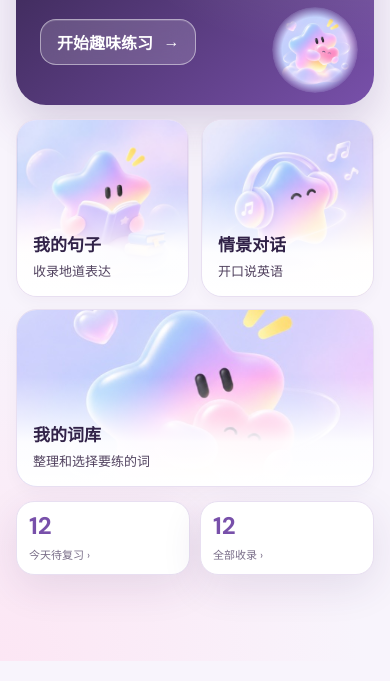
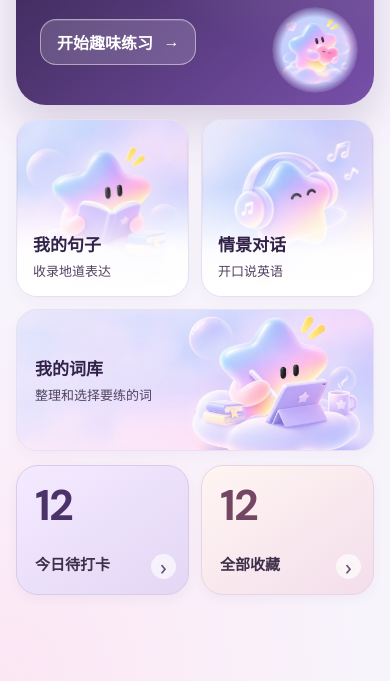
Before and after one commit to wangzhiqiao-happy/wangzhiqiao-happy.github.io, a plain HTML site: page index.html in a window 390 px wide. Shown: the part 389-1070 px from the top of the page. Drawn offline with Linux system fonts and the light colour scheme.

Commit message:
Refresh check-in and collection cards with tablet star library artwork

```diff
--- a/index.html
+++ b/index.html
@@ -46,6 +46,17 @@
     .practice-feature{min-height:0}.practice-feature p{margin-bottom:22px}
     .practice-actions{display:flex;align-items:flex-end;justify-content:space-between;width:100%;gap:8px}
     .practice-actions img{width:clamp(64px,22vw,104px);aspect-ratio:1;object-fit:cover;border-radius:50%;mask-image:radial-gradient(ellipse,#000 54%,transparent 73%);-webkit-mask-image:radial-gradient(ellipse,#000 54%,transparent 73%);margin:-12px -8px -12px 0}
+    #openLibrary{grid-column:1/-1;min-height:clamp(142px,36vw,240px);justify-content:center;padding:20px clamp(18px,4vw,32px)}
+    #openLibrary .entry-art{object-position:70% 46%}
+    #openLibrary::after{background:linear-gradient(90deg,#f7effb88,transparent 56%)}
+    .home .stats{gap:12px}
+    .home .stats .stat{position:relative;display:flex;flex-direction:column;align-items:flex-start;justify-content:space-between;gap:12px;min-height:130px;padding:18px!important;border-radius:22px;background:linear-gradient(145deg,#f4eaff,#e3d7f5);border:1px solid #d9cbe9;box-shadow:0 4px 12px #4730590c}
+    .home .stats #openCollection{background:linear-gradient(145deg,#fff5f2,#f3deeb);border-color:#e8d5df}
+    .home .stats .num{font-size:clamp(42px,11vw,60px);line-height:1;letter-spacing:-.04em;font-variant-numeric:tabular-nums;color:#4b3369}
+    .home .stats #openCollection .num{color:#734762}
+    .home .stats .label{font-size:15px;line-height:1.4;font-weight:700;margin:0;color:#3e304a}
+    .home .stats .stat::after{content:"›";position:absolute;right:12px;bottom:15px;width:25px;height:25px;display:grid;place-items:center;background:#ffffffa6;color:#644c70;border-radius:50%;font:22px/1 system-ui}
+    .home .stats .stat:focus-visible{outline:3px solid var(--green);outline-offset:2px}
   </style>
 </head>
 <body>
@@ -55,11 +66,11 @@
       <div class="home-heading"><div><small>YOUR ENGLISH SPACE</small><h1>今天，拾一点新收获</h1></div><button class="settings-shortcut" id="openSettings" type="button" aria-label="打开设置">⚙</button></div>
       <button class="capture-entry" id="openAdd" type="button"><span class="capture-plus">＋</span><span class="capture-copy"><b>开启拾词</b><small>从相册、截图或手动收录新词</small></span><span class="entry-chevron">›</span></button>
       <article class="practice-feature"><div class="eyebrow">DAILY PLAY</div><h2>趣味练习</h2><p id="heroText">把收集的词用翻译、听音、配对和跟读练熟。</p><div class="practice-actions"><button class="practice-start" id="startReview" type="button">开始趣味练习 <span>→</span></button><img src="./practice-heart.jpg" alt=""></div></article>
-      <div class="feature-grid"><button class="feature-card" id="openSentences" type="button"><img class="entry-art" src="./sentence-reader.jpg" alt=""><b>我的句子</b><small>收录地道表达</small></button><button class="feature-card" id="openTalk" type="button"><img class="entry-art" src="./dialogue-listener.jpg" alt=""><b>情景对话</b><small>开口说英语</small></button><button class="feature-card" id="openLibrary" type="button"><img class="entry-art" src="./practice-heart.jpg" alt=""><b>我的词库</b><small>整理和选择要练的词</small></button></div>
+      <div class="feature-grid"><button class="feature-card" id="openSentences" type="button"><img class="entry-art" src="./sentence-reader.jpg" alt=""><b>我的句子</b><small>收录地道表达</small></button><button class="feature-card" id="openTalk" type="button"><img class="entry-art" src="./dialogue-listener.jpg" alt=""><b>情景对话</b><small>开口说英语</small></button><button class="feature-card" id="openLibrary" type="button"><img class="entry-art" src="./library-tablet-star.jpg" alt=""><b>我的词库</b><small>整理和选择要练的词</small></button></div>
       <div class="practice-options"><label>每轮练习 <select id="practiceCount"><option value="5">5 个词</option><option value="10">10 个词</option><option value="20">20 个词</option><option value="all">全部单词</option></select></label><label><input type="checkbox" id="randomAll" checked> 从整个词库随机抽取</label></div>
-      <div class="stats"><button class="stat collection-button" id="openDue" type="button"><div class="num" id="dueCount">0</div><div class="label">今天待复习 ›</div></button><button class="stat collection-button" id="openCollection" type="button"><div class="num" id="totalCount">0</div><div class="label">全部收录 ›</div></button></div>
+      <div class="stats"><button class="stat collection-button" id="openDue" type="button"><div class="num" id="dueCount">0</div><div class="label">今日待打卡</div></button><button class="stat collection-button" id="openCollection" type="button"><div class="num" id="totalCount">0</div><div class="label">全部收藏</div></button></div>
     </section>
-    <section class="section" id="librarySection"><div class="section-head"><div><h2>我的词库</h2><small>勾选右上角，选择本次练习的词</small></div><button class="btn ghost" id="calendarBtn">设每日提醒</button></div><div class="library-filters"><input id="librarySearch" placeholder="搜索英文或中文"><select id="libraryFilter"><option value="all">全部单词</option><option value="due">今天待复习</option><option value="new">新收录</option><option value="learning">学习中</option><option value="mastered">已熟练</option></select></div><div class="review-select"><input type="checkbox" id="selectAllDue" checked><label for="selectAllDue" id="selectedSummary">本次练习的词已全选</label><button class="btn ghost" id="startSelected">练习选中词</button></div><div class="grid" id="wordGrid"></div></section>
+    <section class="section" id="librarySection"><div class="section-head"><div><h2>我的词库</h2><small>勾选右上角，选择本次练习的词</small></div><button class="btn ghost" id="calendarBtn">设每日提醒</button></div><div class="library-filters"><input id="librarySearch" placeholder="搜索英文或中文"><select id="libraryFilter"><option value="all">全部单词</option><option value="due">今日待打卡</option><option value="new">新收录</option><option value="learning">学习中</option><option value="mastered">已熟练</option></select></div><div class="review-select"><input type="checkbox" id="selectAllDue" checked><label for="selectAllDue" id="selectedSummary">本次练习的词已全选</label><button class="btn ghost" id="startSelected">练习选中词</button></div><div class="grid" id="wordGrid"></div></section>
   </main>
 
   <aside class="install-card" id="installCard"><img class="install-icon" src="./melfy-star-192.png" alt="拾词图标"><div class="install-copy"><b>把「拾词」装到 iPhone</b><small>桌面图标 · 全屏打开 · 支持离线复习</small></div><button class="btn" id="installHelp">安装</button><button class="install-close" id="dismissInstall" aria-label="关闭">✕</button></aside>
@@ -70,8 +81,8 @@
   <div class="overlay" id="sentencesOverlay"><section class="sheet"><div class="sheet-head"><h2>我的句子</h2><button class="close" data-close="sentencesOverlay">✕</button></div><p>收录地道表达，练习时会和单词混合出现。</p><form id="sentenceForm" class="edit-fields"><label>英文句子<textarea id="sentenceEnglish" required placeholder="例如：That sounds like a plan."></textarea></label><label>中文意思<textarea id="sentenceChinese" required placeholder="可以自动翻译，再按你的理解修改"></textarea></label><button class="btn ghost" type="button" id="translateSentence">自动翻译</button><button class="btn" type="submit" id="saveSentence">收录句子</button></form><div class="sentence-list" id="sentenceList"></div></section></div>
   <div class="overlay" id="settingsOverlay"><section class="sheet"><div class="sheet-head"><h2>练习与外观设置</h2><button class="close" data-close="settingsOverlay">✕</button></div><section class="settings-row"><b>词库备份</b><small id="backupStatus">词和句子保存在当前设备的这个入口。换入口前可以先导出。</small><button class="btn ghost" id="exportDeck">导出词和句子</button><button type="button" class="btn ghost" id="restoreReduction">找回上次减少的条目</button><label>合并已有备份<input type="file" id="importDeck" accept=".json,application/json"></label></section><div id="settingsPractice"></div><div class="settings-row"><label for="sentenceCount">每轮句子</label><select id="sentenceCount"><option value="0">暂不练句子</option><option value="2">2 句</option><option value="5">5 句</option><option value="all">全部句子</option></select></div><div class="settings-row"><label for="themeSelect">界面主题</label><select id="themeSelect"><option value="purple">薰衣草紫</option><option value="blue">晴空蓝</option><option value="peach">蜜桃粉</option><option value="mint">薄荷绿</option><option value="custom">自选颜色</option></select><input type="color" id="customColor" value="#7850aa" aria-label="选择主题颜色"></div><p class="ocr-status">设置会保存在这台设备上。</p></section></div>
   <div class="overlay" id="progressOverlay"><section class="sheet"><div class="sheet-head"><h2>我的学习进度</h2><button class="close" data-close="progressOverlay">✕</button></div><div id="progressDetails" class="progress-details"></div><button class="btn" id="progressPractice">继续练习</button></section></div>
-  <div class="overlay" id="dueOverlay"><section class="sheet due-sheet"><div class="sheet-head"><div><small class="due-kicker">TODAY'S FOCUS</small><h2>今天待复习</h2></div><button class="close" data-close="dueOverlay">✕</button></div><p class="due-intro">这些词到了该再见一面的时间。先听一遍，再选择今天想练的。</p><label><input type="checkbox" id="dueAll"> 全选今天的词</label><div id="dueList" class="due-list"></div><button class="btn due-start" id="dueStart" type="button">练习今天的词</button></section></div>
-  <div class="overlay" id="collectionOverlay"><section class="sheet"><div class="sheet-head"><h2>我的收藏 <small id="collectionCount"></small></h2><button class="close" data-close="collectionOverlay">✕</button></div><div id="collectionList" class="collection-list"></div></section></div>
+  <div class="overlay" id="dueOverlay"><section class="sheet due-sheet"><div class="sheet-head"><div><small class="due-kicker">TODAY'S FOCUS</small><h2>今日待打卡</h2></div><button class="close" data-close="dueOverlay">✕</button></div><p class="due-intro">这些词到了该再见一面的时间。先听一遍，再选择今天想练的。</p><label><input type="checkbox" id="dueAll"> 全选今天的词</label><div id="dueList" class="due-list"></div><button class="btn due-start" id="dueStart" type="button">练习今天的词</button></section></div>
+  <div class="overlay" id="collectionOverlay"><section class="sheet"><div class="sheet-head"><h2>全部收藏 <small id="collectionCount"></small></h2><button class="close" data-close="collectionOverlay">✕</button></div><div id="collectionList" class="collection-list"></div></section></div>
 
   <div class="overlay" id="reviewOverlay"><section class="review-sheet"><div class="sheet-head"><div><b>今日测试</b> <small id="reviewIndex"></small></div><button class="close" data-close="reviewOverlay">✕</button></div><div class="progress"><i id="progressBar"></i></div><article class="quiz"><div class="stage-pill" id="testStage">第 1 关 · 选择翻译</div><button class="speak" id="quizSpeak" aria-label="播放标准发音">🔊</button><div class="big" id="quizWord"></div><div class="phonetic" id="quizPhonetic"></div><div class="choice-grid" id="meaningChoices"></div><div id="matchPane" class="match-pane"></div><div class="pronunciation-pane" id="pronunciationPane"><button class="pronounce-mic" id="pronounceMic" aria-label="开始发音测试">🎙</button><b id="pronouncePrompt">点击麦克风，读出上面的单词</b><div class="heard" id="heardText"></div><div class="test-note">判断依据：语音识别是否正确听成这个词；它不是专业音素评分。</div><button class="btn ghost" id="selfPronounce">我已跟读，继续</button><button class="btn ghost" id="skipPronounce">暂时跳过</button></div><div class="test-feedback" id="testFeedback"></div><button class="btn test-next" id="testNext">继续下一题</button></article></section></div>
 
--- a/service-worker.js
+++ b/service-worker.js
@@ -1,5 +1,5 @@
-const CACHE='shici-app-v27';
-const CORE=["./melfy-star-180.png","./melfy-star-48.png","./practice-heart.jpg","./sentence-reader.jpg","./dialogue-listener.jpg","./share-star.jpg","./","./index.html","./manifest.webmanifest","./melfy-star-192.png","./melfy-star-512.png","./audio-map.json","./audio/293028aa6ff9.m4a","./audio/98b9f3569789.m4a","./audio/3ce2e832336a.m4a","./audio/a473593df4b4.m4a","./audio/092d152e4446.m4a","./audio/c8158837c0d3.m4a","./audio/9c92ad25076f.m4a","./audio/36e473c8b75b.m4a","./audio/08c406094e33.m4a","./audio/3894e2077240.m4a","./audio/f26b63d628c9.m4a","./audio/540047a3d063.m4a","./audio/451e94b00ee0.m4a","./audio/5d9197ce0f68.m4a","./audio/69e9bba5cb84.m4a","./audio/37179c478b85.m4a","./audio/23b33a9e8268.m4a","./audio/619cda04595c.m4a","./audio/be70075e8ff2.m4a","./audio/287c8b8d25e7.m4a","./audio/7ab62d51d665.m4a","./audio/d70fb94f593b.m4a","./audio/2503013eeaa7.m4a","./audio/6e2366457272.m4a","./audio/57a5e7e3c23d.m4a","./audio/242f5f84eb55.m4a","./audio/ff196d878e67.m4a","./audio/a62879e46f90.m4a","./audio/13edbc1edb31.m4a","./audio/1b6d0571c586.m4a","./audio/0134b91dc083.m4a","./audio/be50ee372386.m4a","./audio/c4bb5c77ab40.m4a","./audio/8319380a0fe0.m4a","./audio/4012dc370a4d.m4a","./audio/198651e3dcbb.m4a"];
+const CACHE='shici-app-v28';
+const CORE=["./library-tablet-star.jpg","./melfy-star-180.png","./melfy-star-48.png","./practice-heart.jpg","./sentence-reader.jpg","./dialogue-listener.jpg","./share-star.jpg","./","./index.html","./manifest.webmanifest","./melfy-star-192.png","./melfy-star-512.png","./audio-map.json","./audio/293028aa6ff9.m4a","./audio/98b9f3569789.m4a","./audio/3ce2e832336a.m4a","./audio/a473593df4b4.m4a","./audio/092d152e4446.m4a","./audio/c8158837c0d3.m4a","./audio/9c92ad25076f.m4a","./audio/36e473c8b75b.m4a","./audio/08c406094e33.m4a","./audio/3894e2077240.m4a","./audio/f26b63d628c9.m4a","./audio/540047a3d063.m4a","./audio/451e94b00ee0.m4a","./audio/5d9197ce0f68.m4a","./audio/69e9bba5cb84.m4a","./audio/37179c478b85.m4a","./audio/23b33a9e8268.m4a","./audio/619cda04595c.m4a","./audio/be70075e8ff2.m4a","./audio/287c8b8d25e7.m4a","./audio/7ab62d51d665.m4a","./audio/d70fb94f593b.m4a","./audio/2503013eeaa7.m4a","./audio/6e2366457272.m4a","./audio/57a5e7e3c23d.m4a","./audio/242f5f84eb55.m4a","./audio/ff196d878e67.m4a","./audio/a62879e46f90.m4a","./audio/13edbc1edb31.m4a","./audio/1b6d0571c586.m4a","./audio/0134b91dc083.m4a","./audio/be50ee372386.m4a","./audio/c4bb5c77ab40.m4a","./audio/8319380a0fe0.m4a","./audio/4012dc370a4d.m4a","./audio/198651e3dcbb.m4a"];
 self.addEventListener('install',event=>event.waitUntil(caches.open(CACHE).then(cache=>cache.addAll(CORE)).then(()=>self.skipWaiting())));
 self.addEventListener('activate',event=>event.waitUntil(caches.keys().then(keys=>Promise.all(keys.filter(key=>key!==CACHE).map(key=>caches.delete(key)))).then(()=>self.clients.claim())));
 self.addEventListener('fetch',event=>{
```
Also changed, not shown: library-tablet-star.jpg (added).
